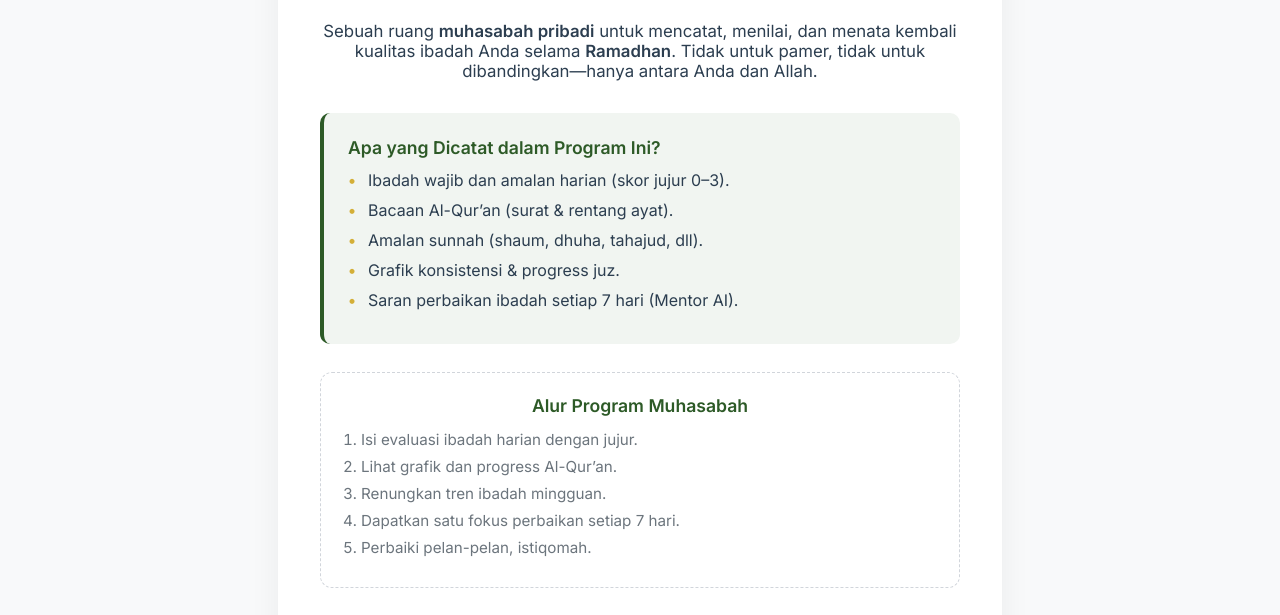
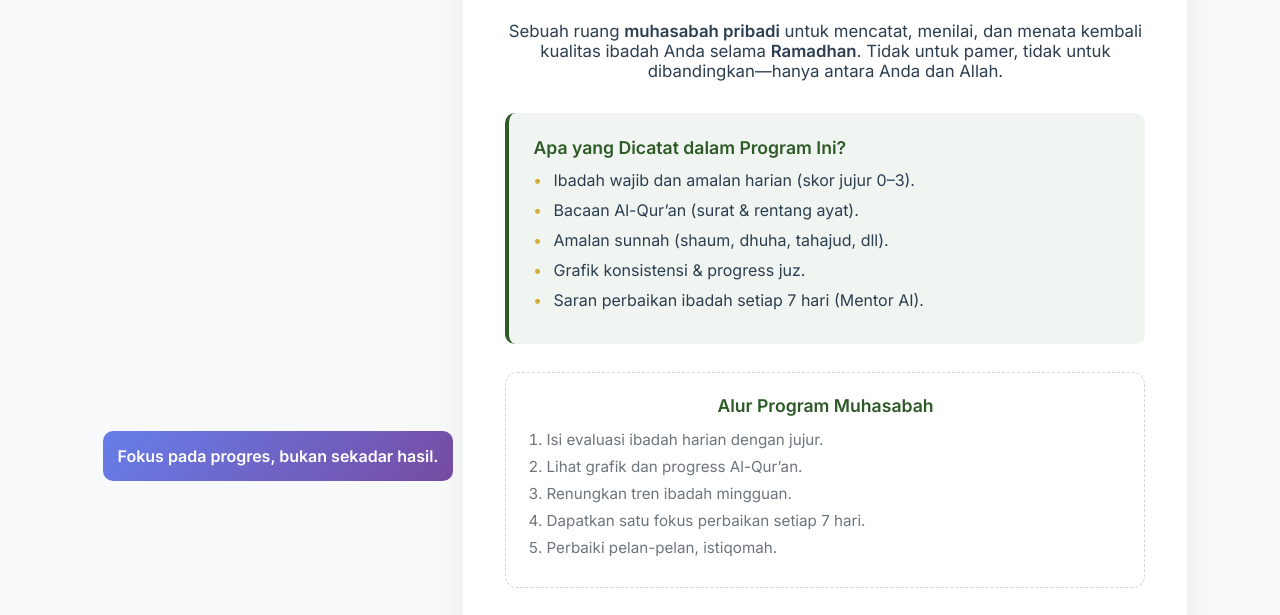
Before and after one commit to papatpatwati-gif/upgrading-amal, a website: page index.html in a window 1280 px wide. Shown: the part 172-787 px from the top of the page. Drawn offline with nearby package versions, Linux system fonts and the light colour scheme; a web font is replaced by a local one.

Commit message:
update aplikasi

```diff
--- a/index.html
+++ b/index.html
@@ -191,6 +191,7 @@
 </head>
 
 <body>
+<div id="ai-greeting" style="background: linear-gradient(135deg, #667eea 0%, #764ba2 100%); color: white; padding: 15px; text-align: center; font-weight: bold; border-radius: 10px; margin: 10px;">Memuat pesan semangat...</div><script>const quotes = ["Sudahkah tilawah hari ini?", "Satu kebaikan kecil tetaplah amal.", "Ayo, cicil target 30 Juz-mu!", "Fokus pada progres, bukan sekadar hasil."]; document.getElementById("ai-greeting").innerText = quotes[Math.floor(Math.random() * quotes.length)];</script>
 
 <div class="container">
 
```
Also changed, not shown: 1 other file.
